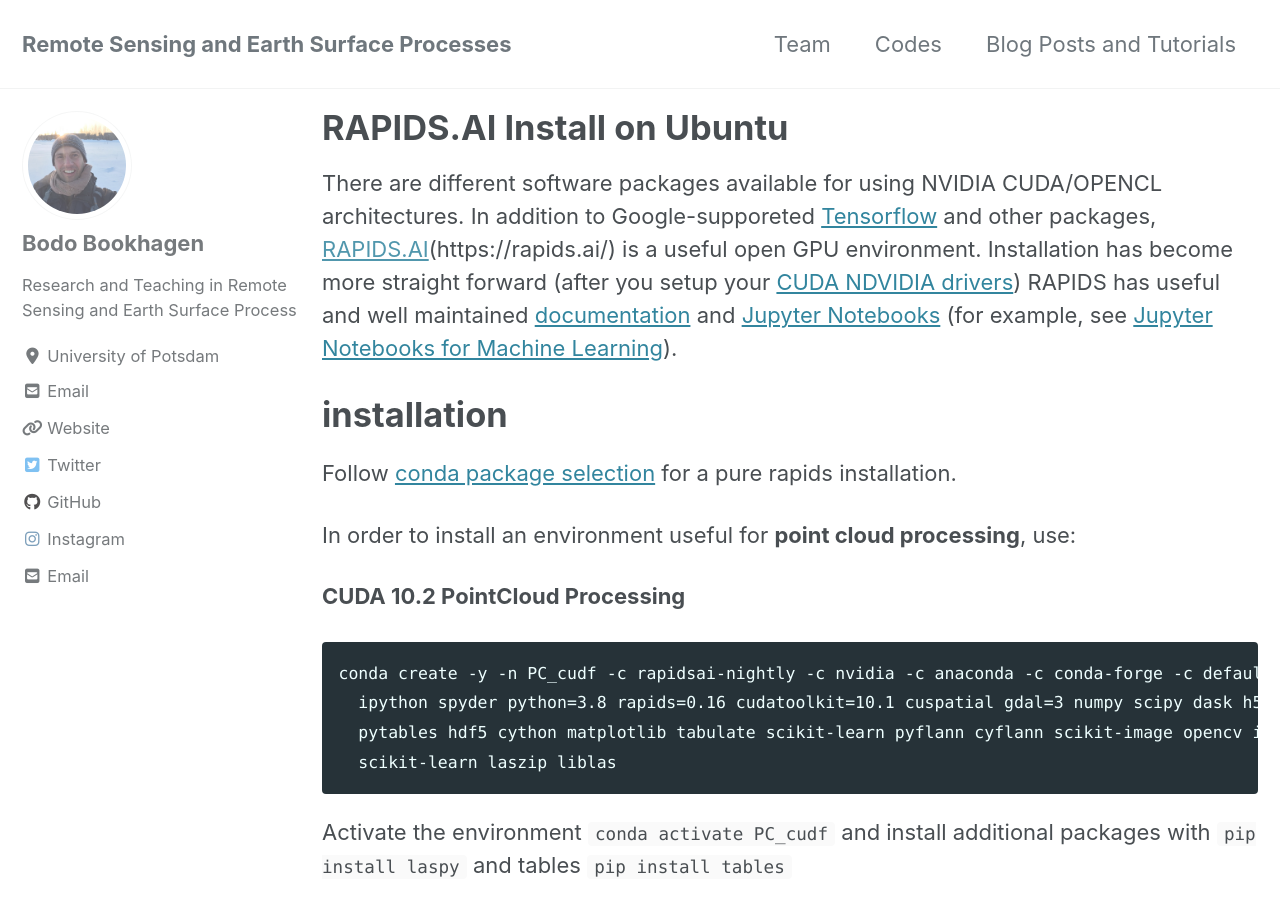
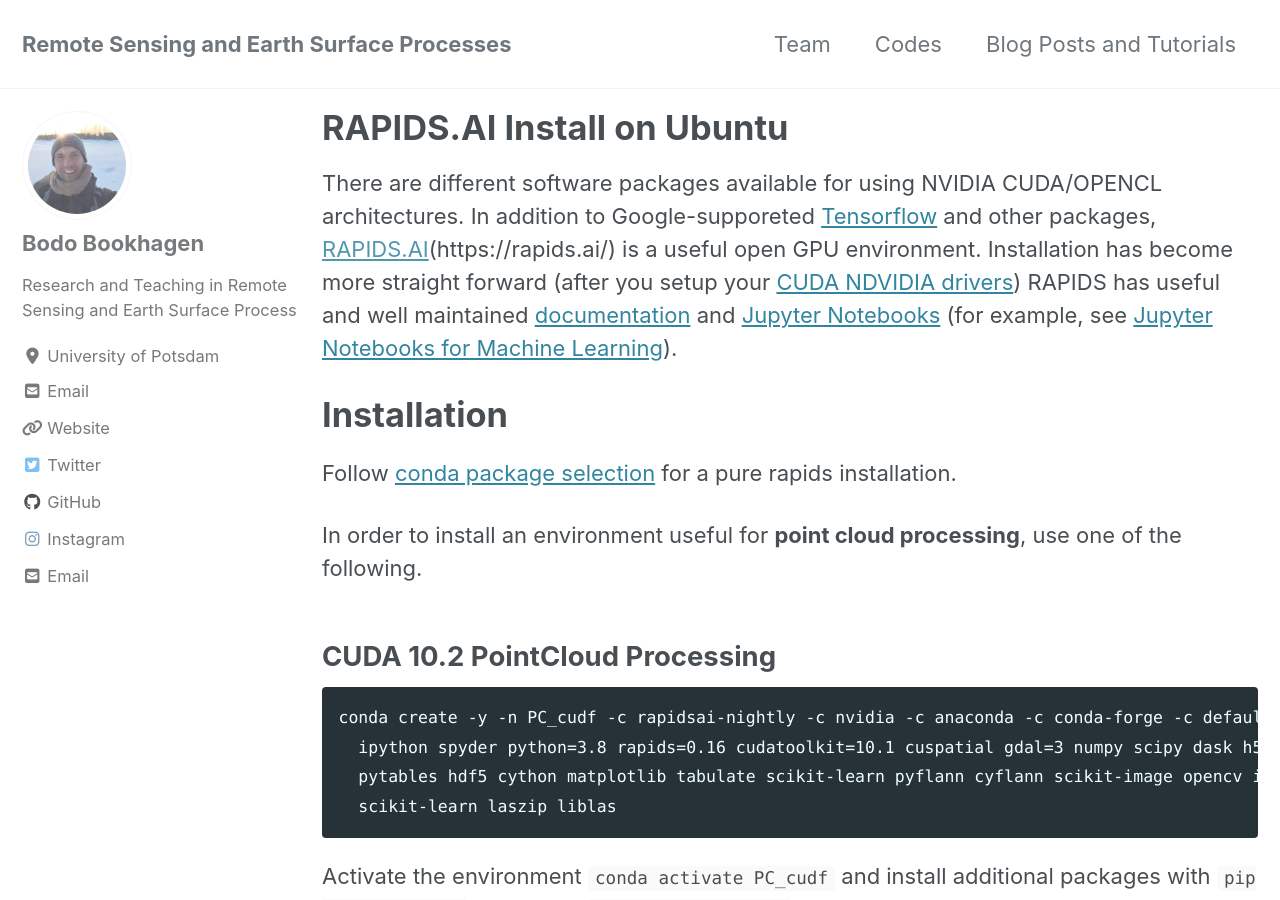
Before and after one commit to UP-RS-ESP/vacon.github.io, a Jekyll site: the page built from _posts/2020-10-19-rapidsAI-PointCloud-conda.md, in a window 1280 px wide and 900 px high. Built offline with Jekyll 4.4.1, drawn with Linux system fonts in a browser that asks for light colours; cached includes are drawn as plain includes; nearby versions of some CDN libraries.

Commit message:
Oct-14 2020

````diff
--- a/_posts/2020-10-19-rapidsAI-PointCloud-conda.md
+++ b/_posts/2020-10-19-rapidsAI-PointCloud-conda.md
@@ -21,12 +21,12 @@
 There are different software packages available for using NVIDIA CUDA/OPENCL architectures. In addition to Google-supporeted [Tensorflow](https://www.tensorflow.org/) and other packages, [RAPIDS.AI]()(https://rapids.ai/) is a useful open GPU environment. Installation has become more straight forward (after you setup your [CUDA NDVIDIA drivers](/posts/2020/10/CUDA-install-ubuntu/))
 RAPIDS has useful and well maintained [documentation](https://docs.rapids.ai/) and [Jupyter Notebooks](https://github.com/rapidsai/notebooks) (for example, see [Jupyter Notebooks for Machine Learning](https://github.com/rapidsai/cuml/tree/branch-0.16/notebooks)).
 
-# installation
+# Installation
 Follow [conda package selection](https://rapids.ai/start.html#get-rapids) for a pure rapids installation.
 
-In order to install an environment useful for **point cloud processing**, use:
+In order to install an environment useful for **point cloud processing**, use one of the following.
 
-**CUDA 10.2 PointCloud Processing**
+## CUDA 10.2 PointCloud Processing
 
 ```
 conda create -y -n PC_cudf -c rapidsai-nightly -c nvidia -c anaconda -c conda-forge -c defaults \
@@ -37,7 +37,7 @@
 
 Activate the environment `conda activate PC_cudf` and install additional packages with `pip install laspy` and tables `pip install tables`
 
-**CUDA 11.0 PointCloud Processing**
+## CUDA 11.0 PointCloud Processing
 
 ```
 conda create -y -n PC_cudf -c rapidsai-nightly -c nvidia -c anaconda -c conda-forge -c defaults \
````
